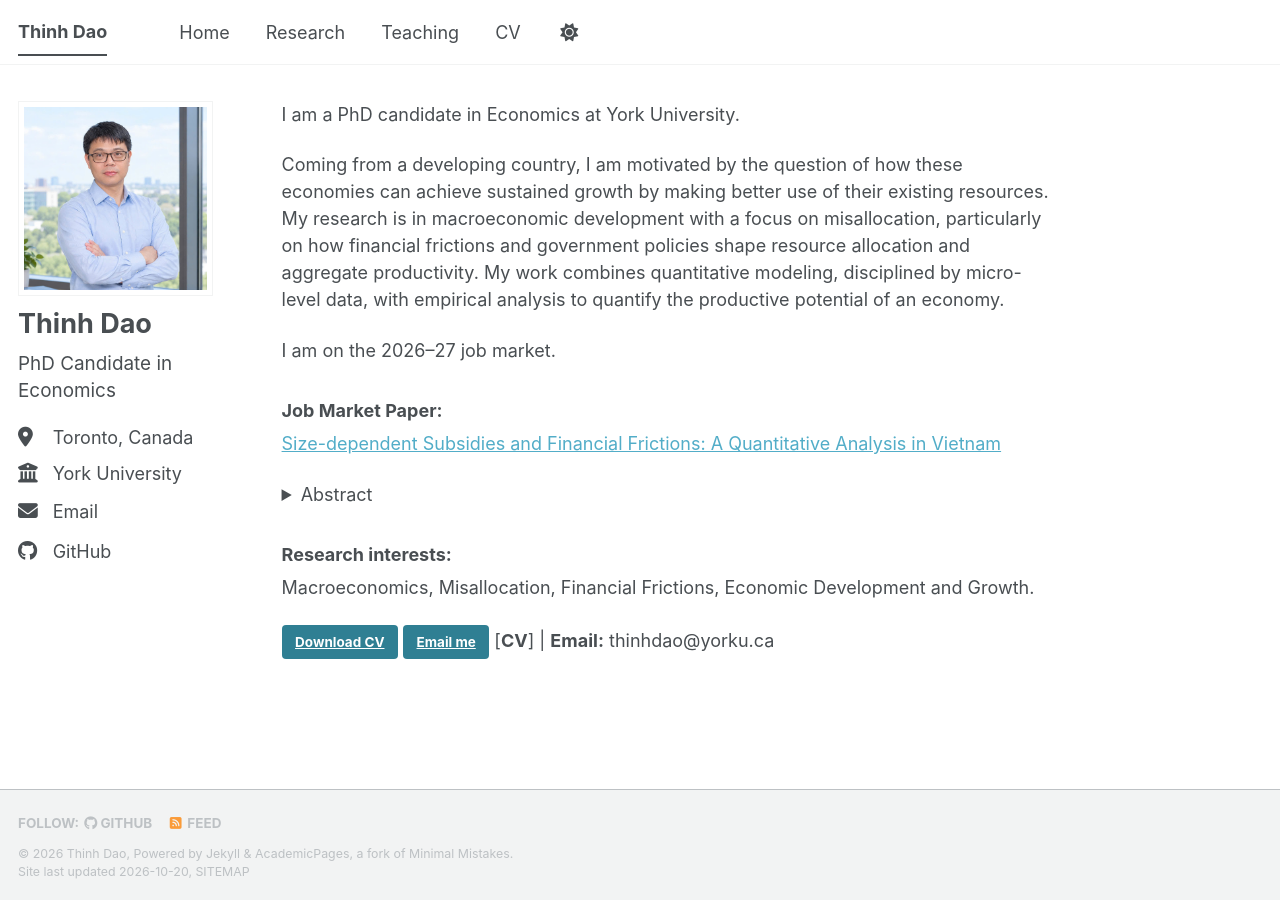
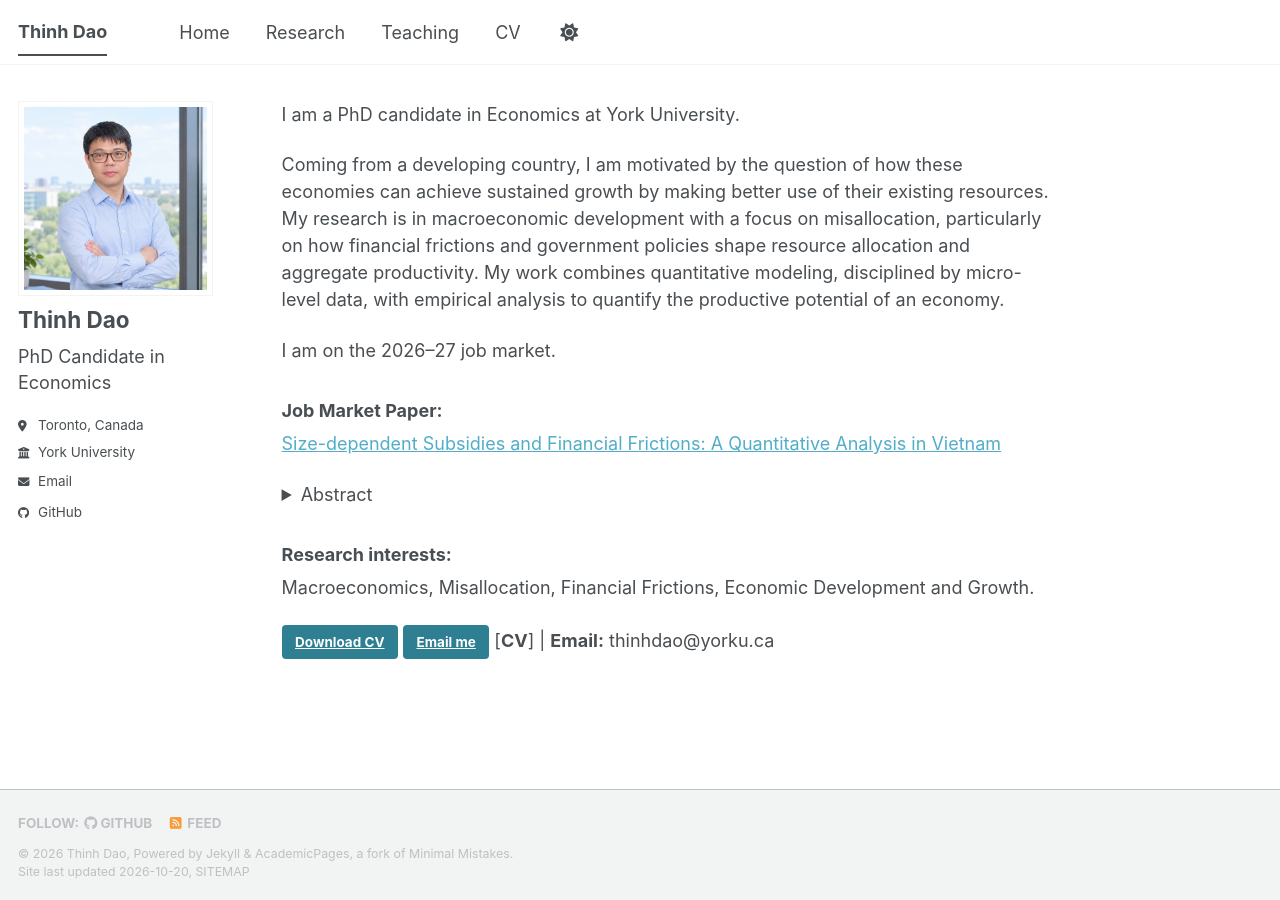
Before and after one commit to thinh-dao-econ/thinh-dao-econ.github.io, a Jekyll site: the page built from _pages/about.md, in a window 1280 px wide. Built offline with Jekyll 4.4.1, drawn with Linux system fonts in a browser that asks for light colours; a style sheet for code colours, icons or effects is not loaded.

Commit message:
Adjust sidebar font sizes for better readability
Reduced font sizes for sidebar elements to improve layout.

```diff
--- a/assets/css/main.scss
+++ b/assets/css/main.scss
@@ -48,21 +48,21 @@ img.author__avatar,
 
 /* Sidebar name and title line */
 .sidebar .author__name {
-  font-size: 1.5rem !important;
-  line-height: 1.3 !important;
+  font-size: 1.25rem !important;
+  line-height: 1.25 !important;
 }
 .sidebar .author__bio,
 .sidebar .author__content p {
-  font-size: 1.05rem !important;
+  font-size: 1rem !important;
   line-height: 1.4 !important;
 }
 
 /* Sidebar links and icons */
 .author__urls li,
 .author__urls li a {
-  font-size: 1rem !important;
+  font-size: 0.75rem !important;
 }
 .author__urls i,
 .author__urls svg {
-  font-size: 1.1em !important;
+  font-size: 0.85em !important;
 }
```
